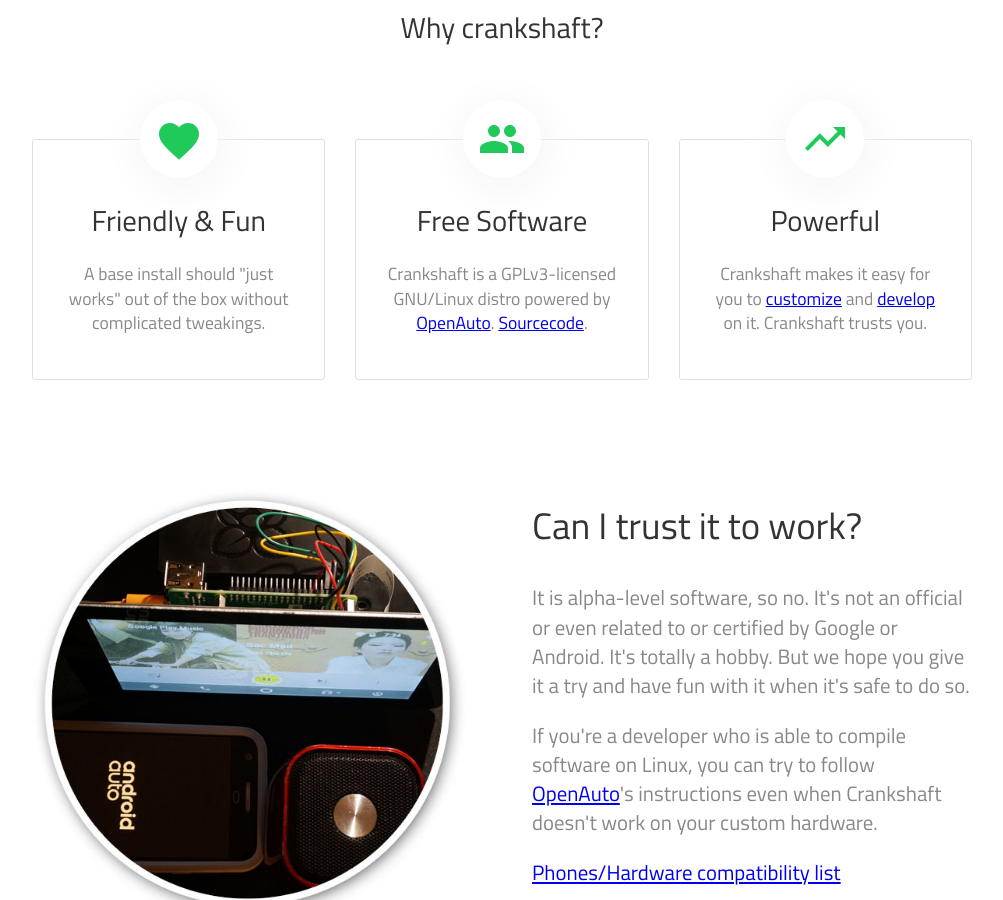
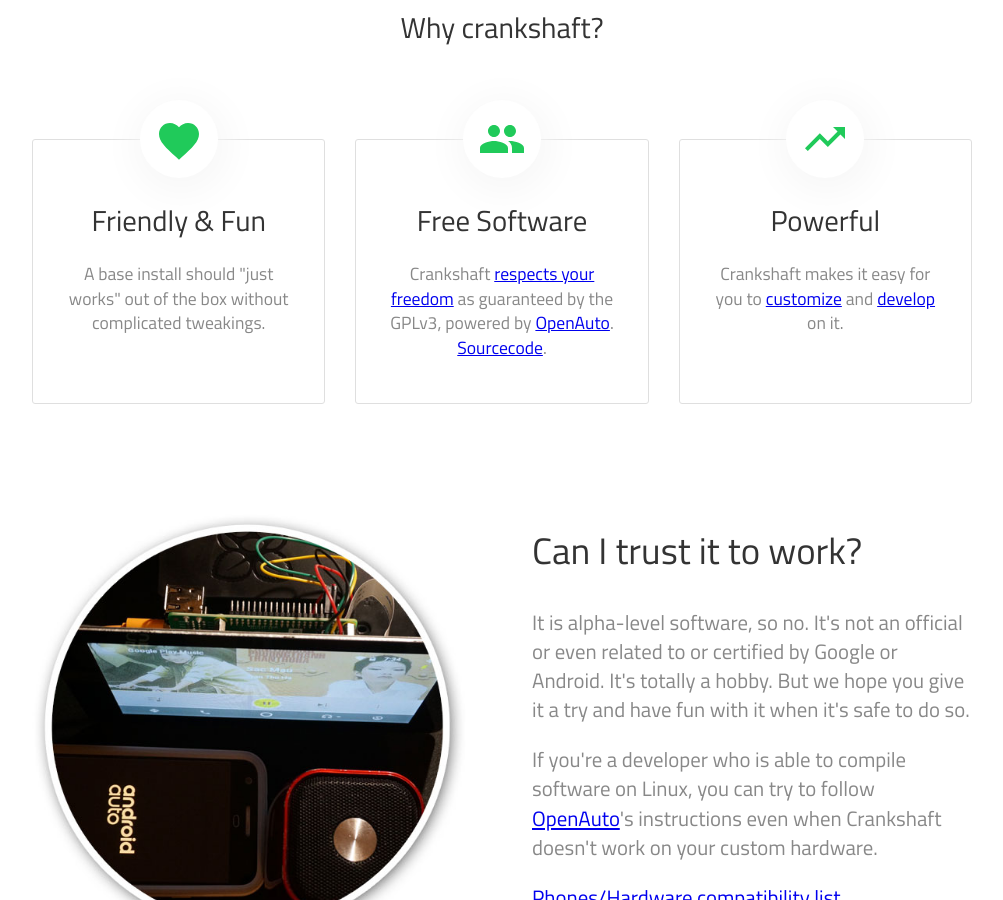
Before and after one commit to opencardev/getcrankshaft.github.io, a Jekyll site: the page built from index.html, in a window 1280 px wide and 900 px high, scrolled down 699 px. Shown: the whole window, without its empty margins (138-1141 px from the left). Built offline with Jekyll 4.4.1, drawn with Linux system fonts in a browser that asks for light colours.

Commit message:
[site] update freedom section

```diff
--- a/index.html
+++ b/index.html
@@ -35,13 +35,13 @@ title: Crankshaft = Raspberry Pi 💖 Android Auto
 		<li>
 			<div class="image">{% include icons/site.html icon="population" %}</div>
 			<h3 class="editable">Free Software</h3>
-			<p class="editable">Crankshaft is a GPLv3-licensed GNU/Linux distro powered by <a href="https://github.com/f1xpl/openauto" target="_blank">OpenAuto</a>. <a href="https://github.com/htruong/crankshaft" href="_blank">Sourcecode</a>.</p>
+			<p class="editable">Crankshaft <a href="https://github.com/opencardev/crankshaft/blob/master/SOCIAL-CONTRACT.md" target="_blank">respects your freedom</a> as guaranteed by the GPLv3, powered by <a href="https://github.com/f1xpl/openauto" target="_blank">OpenAuto</a>. <a href="https://github.com/htruong/crankshaft" href="_blank">Sourcecode</a>.</p>
 		</li>
 
 		<li>
 			<div class="image">{% include icons/site.html icon="economy" %}</div>
 			<h3 class="editable">Powerful</h3>
-			<p class="editable">Crankshaft makes it easy for you to <a href="https://github.com/htruong/crankshaft/wiki/Customizing-Crankshaft" target="_blank">customize</a> and <a href="https://github.com/htruong/crankshaft/wiki/Crankshaft-dev-mode" target="_blank">develop</a> on it. Crankshaft trusts you.</p>
+			<p class="editable">Crankshaft makes it easy for you to <a href="https://github.com/htruong/crankshaft/wiki/Customizing-Crankshaft" target="_blank">customize</a> and <a href="https://github.com/htruong/crankshaft/wiki/Crankshaft-dev-mode" target="_blank">develop</a> on it.</p>
 		</li>
 	</ul>
 </div>
```
